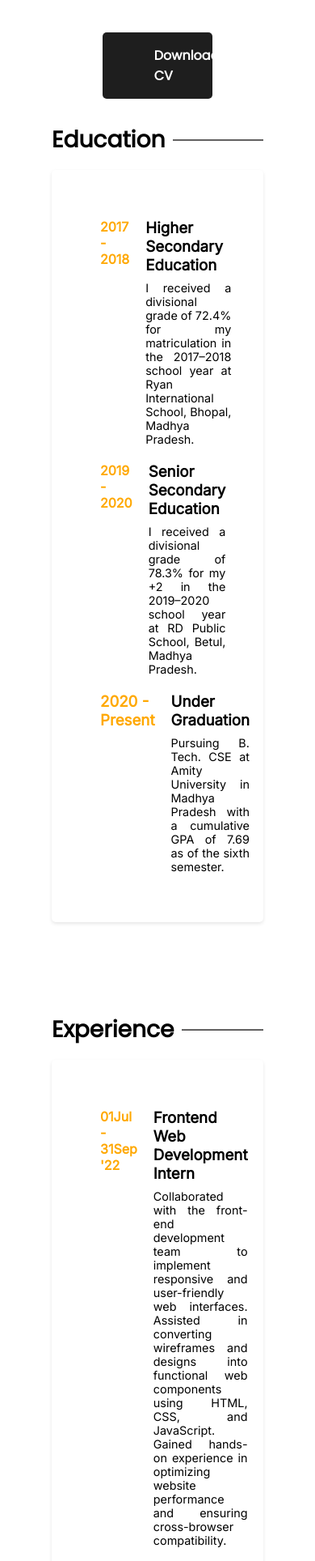
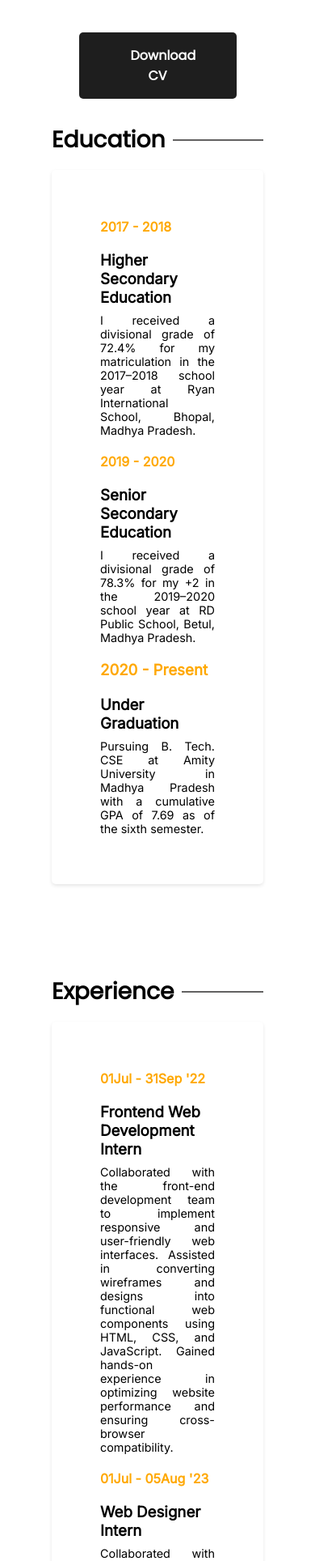
Before and after one commit to Rutuza/React-portfolio, a React (Create React App) app: page / in a window 390 px wide. Shown: the part 1555-3483 px from the top of the page at 81% size. Built offline with nearby package versions, Linux system fonts and the light colour scheme; a web font is replaced by a local one.

Commit message:
mobile view media query done

```diff
--- a/src/App.css
+++ b/src/App.css
@@ -258,9 +258,33 @@
         background: transparent;
         color: #FFA800;
     }
+}
 
-    /* .dwn_cv
+@media screen and (max-width: 550px)
+{
+    .dwn_cv
     {
-       transform: translateX(80%);
-    } */
+        position: absolute;
+        left: 0;
+        right: 0;
+        margin-left: auto;
+        margin-right: auto;
+        width: 50%;
+    }
+
+    .dwn_cv:hover
+    {
+        background: transparent;
+        color: #FFA800;
+    }
+
+    .row{
+        display: inline;
+        text-align: left;
+    }
+
+    .institute-name
+    {
+        margin-top: 0;
+    }
 }
```
